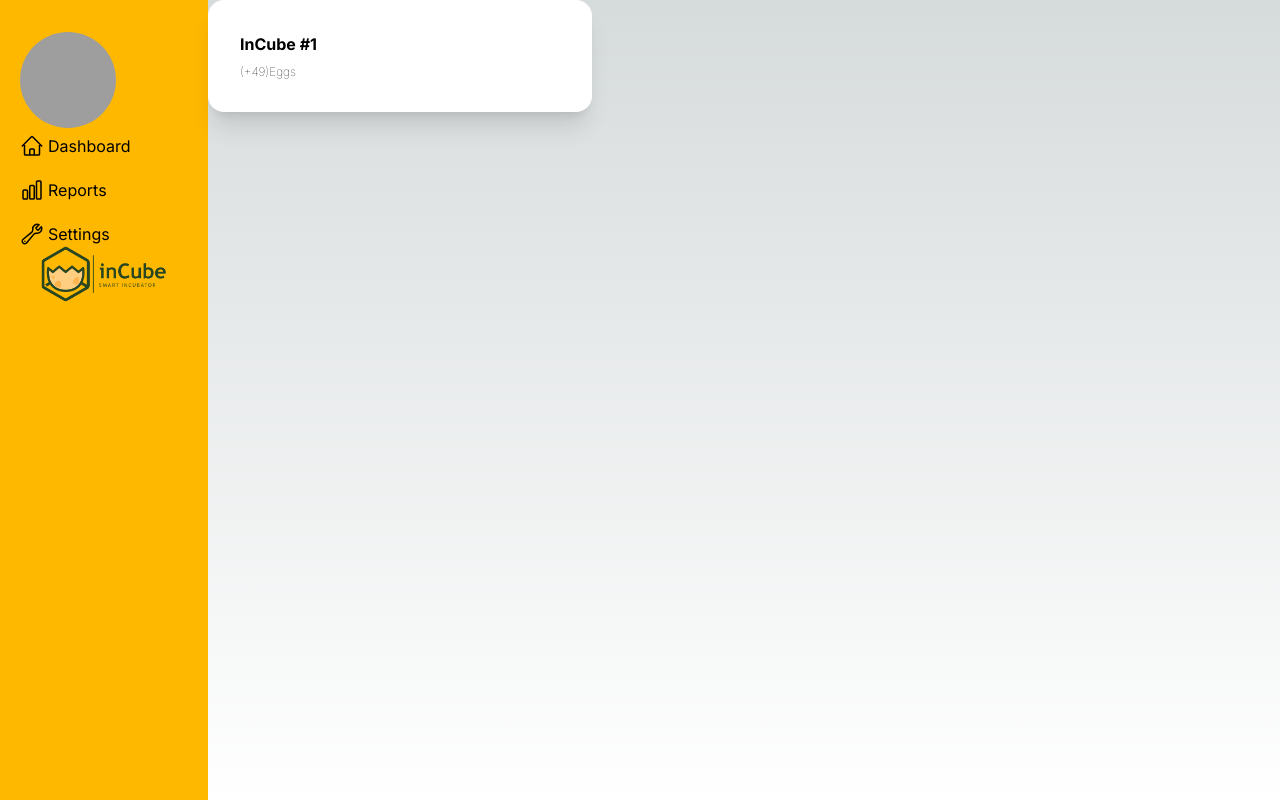
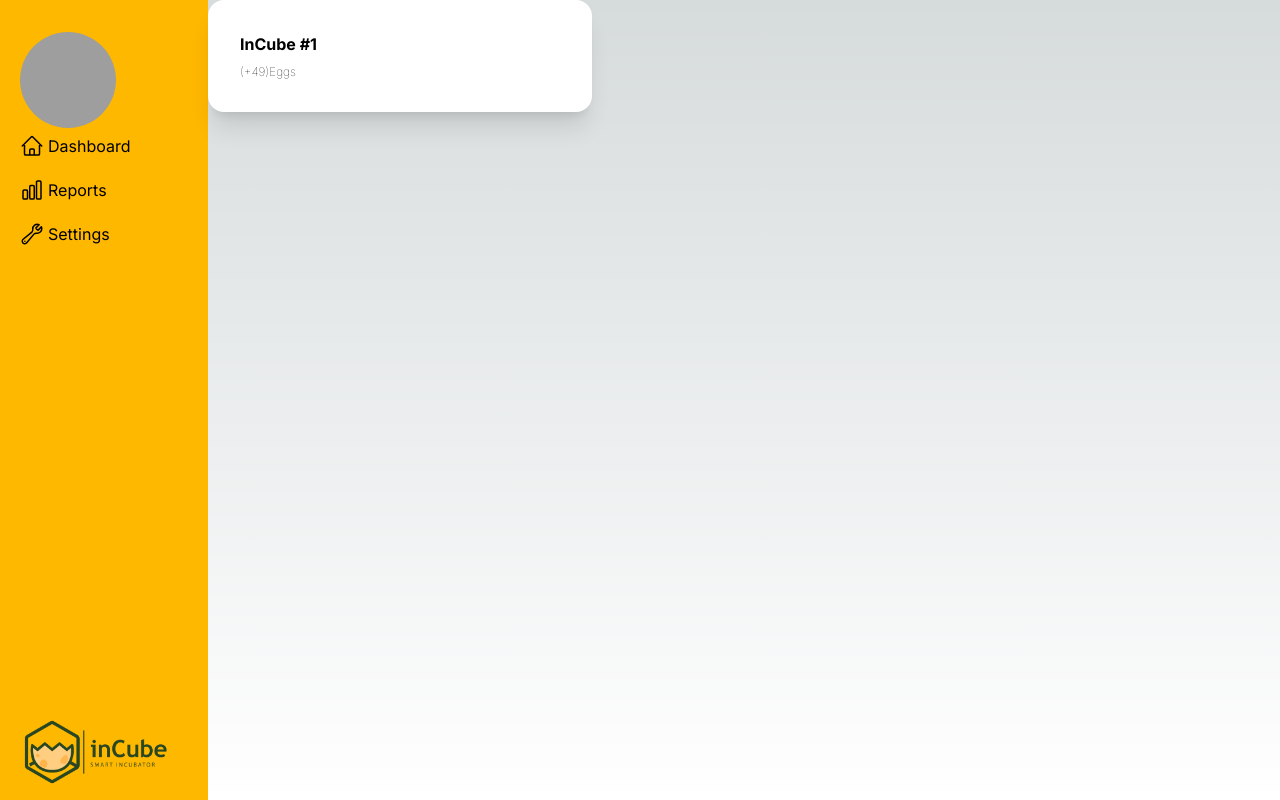
Before and after one commit to Flyoftime/InCube-JS, a Next.js app: page /dashboard in a window 1280 px wide. Built offline with nearby package versions, Linux system fonts and the light colour scheme; grey boxes are pictures that could not be loaded.

Commit message:
third v2

```diff
--- a/src/components/LoginForm.tsx
+++ b/src/components/LoginForm.tsx
@@ -60,7 +60,7 @@ const LoginForm = () => {
         <input type="email" placeholder="Email" />
         <input type="password" placeholder="Password" />
 
-       <button type='button' onClick={()=> router.push('/')} className="form-button">Sign In</button>
+       <button type='button' onClick={()=> router.push('/dahsboard')} className="form-button">Sign In</button>
         <a className="find-password" href="#">Forget Password</a>
     </form>
 </div>
--- a/src/components/sidebar.tsx
+++ b/src/components/sidebar.tsx
@@ -1,10 +1,13 @@
 import React from 'react'
 import { IoHomeOutline } from "react-icons/io5";
+
+
 const Sidebar = () => {
   return (
     <div className='flex'>
+
         <div className='bg-[#FFB800] h-screen p-5 pt-8 w-52'>
-        <div className="avatar">
+         <div className="avatar">
             <div className="w-24 rounded-full">
                 <img src="https://daisyui.com/images/stock/photo-1534528741775-53994a69daeb.jpg" />
             </div>
@@ -30,11 +33,11 @@ const Sidebar = () => {
             <a href="">Settings</a>
             </div>
         </div>
-            <div>
-                <img src="assets/logo2 2.png" alt="" className='object-[left_bottom] '/>
-            </div>
+            <img src="assets/logo2 2.png" alt="" className='object-left-bottom bottom-4 left-0 absolute w-auto h-16'/>
         </div>
-    </div>
+        </div>
+
+
   )
 
 }
```
Also changed, not shown: src/components/apacik.css (line endings or trailing spaces).
